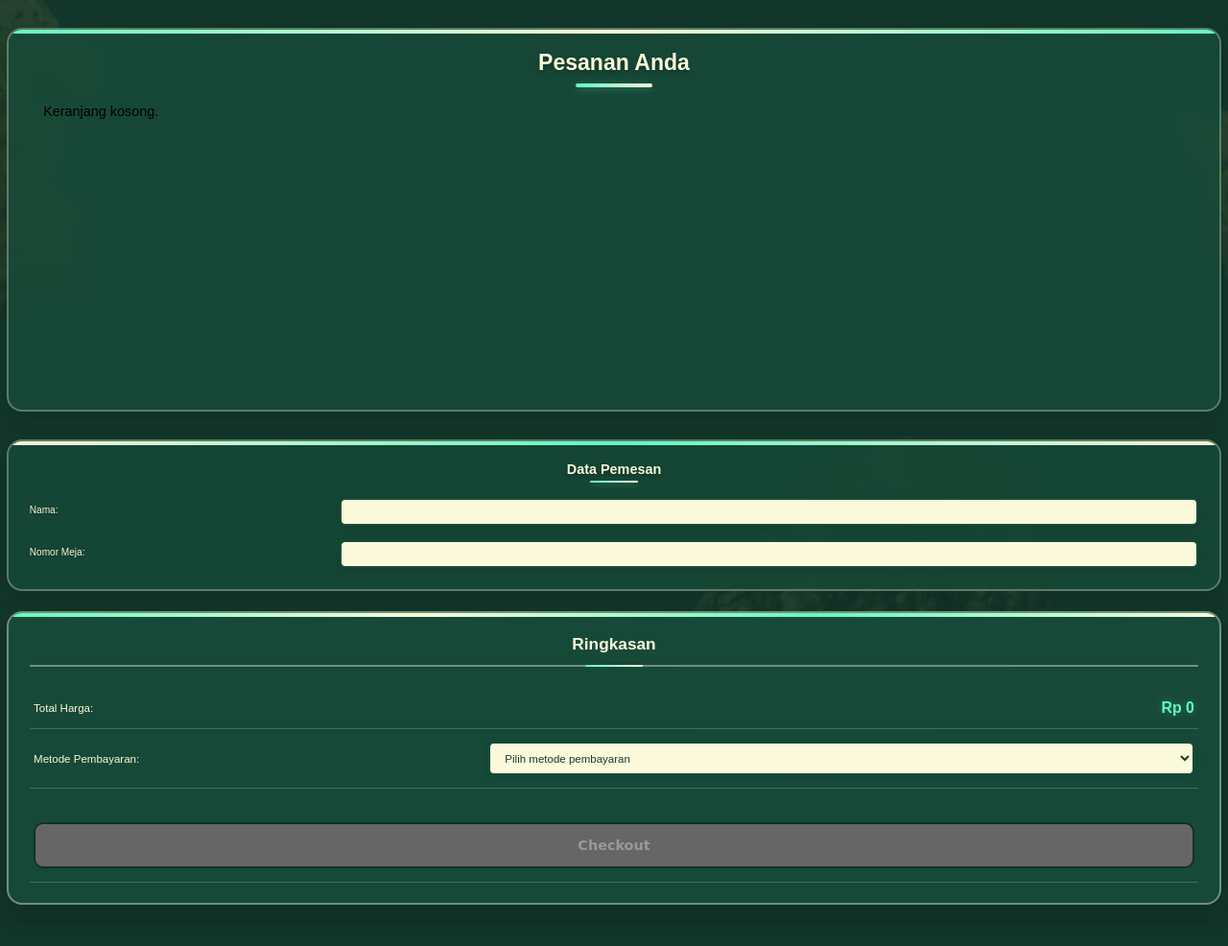
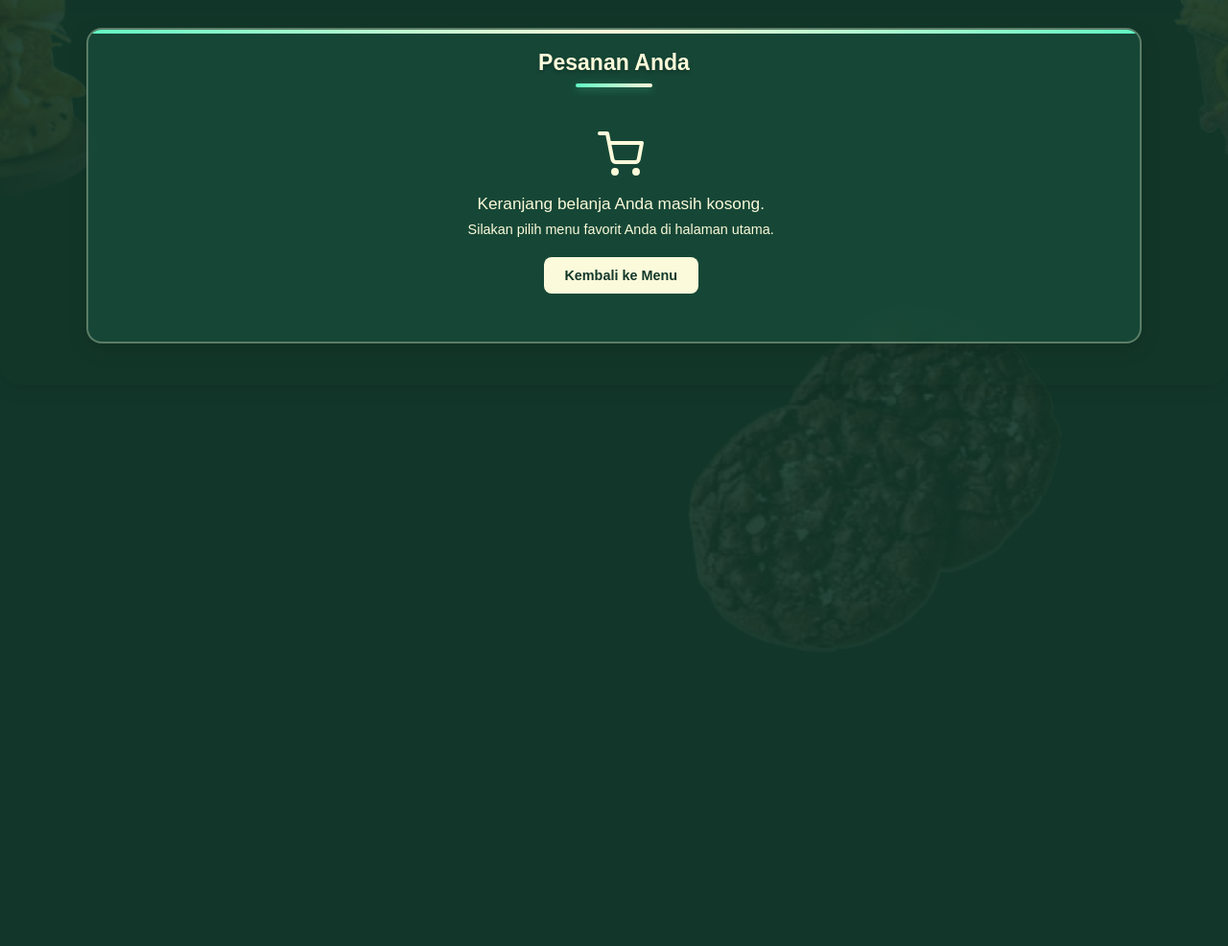
Before and after one commit to Nakaya01/Pemweb_AngkringAAN, a PHP site: page /Pemweb_AngkringAAN/chart.php in a window 1280 px wide. Shown: the part 72-1058 px from the top of the page at 96% size. After the commit the page ends 738 px from the top, so only its background shows below. Run offline with PHP 8.4, Linux system fonts and the light colour scheme; data comes from the database, SQL or seed files in the repository; some web fonts are replaced.

Commit message:
perbaikan logic keranjang kosong

```diff
--- a/chart.php
+++ b/chart.php
@@ -8,6 +8,36 @@ $conn = new mysqli($host, $user, $pass, $db);
 
 if ($conn->connect_error) {
     die("Koneksi gagal: " . $conn->connect_error);
+}
+
+// Check if there's any cart data or valid order
+$has_cart_data = isset($_SESSION['cart']) && !empty($_SESSION['cart']);
+$has_valid_order = isset($_SESSION['pesanan_id']);
+
+// Clean up empty temporary orders that might exist
+if (!$has_cart_data) {
+    // Delete empty temporary orders
+    $conn->query("DELETE p FROM pesanan p
+                  JOIN pelanggan pl ON p.id_pelanggan = pl.id_pelanggan
+                  WHERE p.total_harga = 0 AND pl.nama = 'Temporary'
+                  AND NOT EXISTS (SELECT 1 FROM detail_pesanan dp WHERE dp.pesanan_id = p.id_pesanan)");
+
+    // Also clean up orphaned temporary customers
+    $conn->query("DELETE pl FROM pelanggan pl
+                  WHERE pl.nama = 'Temporary'
+                  AND NOT EXISTS (SELECT 1 FROM pesanan p WHERE p.id_pelanggan = pl.id_pelanggan)");
+
+    // Clear any invalid pesanan_id from session
+    if ($has_valid_order) {
+        unset($_SESSION['pesanan_id']);
+        $has_valid_order = false;
+    }
+}
+
+// Allow access to chart.php even if cart is empty, but don't create temporary orders
+// Only redirect if there's no cart data AND no valid order AND no session cart
+if (!$has_cart_data && !$has_valid_order && !isset($_SESSION['cart'])) {
+    // Don't redirect, just show empty cart
 }
 
 // Convert session cart to database if exists
@@ -62,28 +92,20 @@ if (isset($_SESSION['cart']) && !empty($_SESSION['cart'])) {
 $user_id = $_SESSION['user_id'] ?? 1; // Ganti sesuai implementasi login
 // Untuk demo, asumsikan satu pesanan aktif per user (bisa pakai session)
 $pesanan_id = $_SESSION['pesanan_id'] ?? null;
-if (!$pesanan_id) {
+
+// Hanya cari atau buat pesanan temporary jika ada pesanan_id dalam session
+if ($pesanan_id) {
     // Cari pesanan aktif (total_harga = 0) - temporary pesanan
     $pesanan = $conn->query("SELECT p.* FROM pesanan p
                              JOIN pelanggan pl ON p.id_pelanggan = pl.id_pelanggan
-                             WHERE p.total_harga = 0 AND pl.nama = 'Temporary'
-                             ORDER BY p.id_pesanan DESC LIMIT 1")->fetch_assoc();
+                             WHERE p.id_pesanan = $pesanan_id AND p.total_harga = 0 AND pl.nama = 'Temporary'")->fetch_assoc();
     if ($pesanan) {
-        $pesanan_id = $pesanan['id_pesanan'];
-        $_SESSION['pesanan_id'] = $pesanan_id;
+        $pesanan = $conn->query("SELECT * FROM pesanan WHERE id_pesanan=$pesanan_id")->fetch_assoc();
+    } else {
+        // Pesanan tidak ditemukan atau sudah tidak valid, hapus dari session
+        unset($_SESSION['pesanan_id']);
+        $pesanan_id = null;
     }
-}
-if (!$pesanan_id) {
-    // Buat pesanan temporary baru dengan pelanggan temporary
-    $conn->query("INSERT INTO pelanggan (nama, no_meja) VALUES ('Temporary', 0)");
-    $temp_pelanggan_id = $conn->insert_id;
-
-    $conn->query("INSERT INTO pesanan (id_pelanggan, total_harga, pembayaran) VALUES ($temp_pelanggan_id, 0, 'Cash')");
-    $pesanan_id = $conn->insert_id;
-    $_SESSION['pesanan_id'] = $pesanan_id;
-    $pesanan = $conn->query("SELECT * FROM pesanan WHERE id_pesanan=$pesanan_id")->fetch_assoc();
-} else {
-    $pesanan = $conn->query("SELECT * FROM pesanan WHERE id_pesanan=$pesanan_id")->fetch_assoc();
 }
 
 // Ambil item makanan di keranjang
@@ -170,7 +192,7 @@ if ($pesanan_id) {
     <?php endif; ?>
 
     <!-- Konten Keranjang -->
-    <main class="chart-container">
+    <main class="chart-container<?= (count($order_items) == 0) ? ' is-empty' : '' ?>">
         <!-- Class 1: Daftar barang dipesan -->
         <div class="order-list">
             <h2>Pesanan Anda</h2>
@@ -209,12 +231,18 @@ if ($pesanan_id) {
                     </div>
                     <?php endforeach; ?>
                 <?php else: ?>
-                    <p>Keranjang kosong.</p>
+                    <div class="empty-cart-message" style="text-align: center; padding: 2rem; color: #fbfada;">
+                        <i data-feather="shopping-cart" style="width: 48px; height: 48px; color: #fbfada; margin-bottom: 1rem;"></i>
+                        <p style="font-size: 1.2rem; margin-bottom: 0.5rem; color: #fbfada;">Keranjang belanja Anda masih kosong.</p>
+                        <p style="margin-bottom: 1.5rem; color: #fbfada;">Silakan pilih menu favorit Anda di halaman utama.</p>
+                        <a href="index.php" style="display: inline-block; padding: 0.75rem 1.5rem; background-color: #fbfada; color: #12372a; text-decoration: none; border-radius: 8px; transition: background-color 0.3s; font-weight: 600;">Kembali ke Menu</a>
+                    </div>
                 <?php endif; ?>
             </div>
         </div>
 
         <!-- Right side container for form and summary -->
+        <?php if (count($order_items) > 0): ?>
         <form id="checkout-form" method="post" action="checkout.php" class="right-side-container">
             <!-- Class 2: Form nama dan nomor meja -->
             <div class="order-form">
@@ -255,7 +283,7 @@ if ($pesanan_id) {
                         </tr>
                         <tr>
                             <td colspan="2">
-                                <button id="btn-checkout" type="submit" <?= count($order_items) == 0 ? 'disabled' : '' ?>>Checkout</button>
+                                <button id="btn-checkout" type="submit">Checkout</button>
                             </td>
                         </tr>
                     </tbody>
@@ -263,25 +291,9 @@ if ($pesanan_id) {
                 <input type="hidden" name="pesanan_id" value="<?= $pesanan_id ?>">
             </div>
         </form>
+        <?php endif; ?>
     </main>
 
-    <script>
-        feather.replace();
-
-        // Auto-hide alert messages after 3 seconds
-        document.addEventListener('DOMContentLoaded', function() {
-            const alerts = document.querySelectorAll('.alert');
-            alerts.forEach(function(alert) {
-                setTimeout(function() {
-                    alert.style.opacity = '0';
-                    alert.style.transform = 'translateX(-50%) translateY(-20px)';
-                    setTimeout(function() {
-                        alert.remove();
-                    }, 300);
-                }, 3000);
-            });
-        });
-    </script>
 </body>
 </html>
 <?php $conn->close(); ?>
--- a/css/styleChart.css
+++ b/css/styleChart.css
@@ -100,6 +100,18 @@ body {
     background: rgba(19, 61, 47, 0.05);
     border-radius: 20px;
     box-shadow: 0 4px 20px rgba(0, 0, 0, 0.1);
+}
+
+.chart-container.is-empty {
+    grid-template-columns: 1fr;
+    max-width: none;
+    padding-left: 7%;
+    padding-right: 7%;
+}
+
+.chart-container.is-empty .order-list {
+    height: auto;
+    max-height: none;
 }
 
 .order-list {
--- a/update_cart.php
+++ b/update_cart.php
@@ -189,7 +189,9 @@ if ($_SERVER['REQUEST_METHOD'] === 'POST') {
         if ($success) {
             $itemCount = getItemCount($conn, $pesanan_id);
             if ($itemCount == 0) {
-                header("Location: index.php?message=cart_cleared");
+                // Hapus pesanan dari session jika sudah kosong
+                unset($_SESSION['pesanan_id']);
+                header("Location: chart.php?message=cart_empty");
             } else {
                 header("Location: chart.php?success=updated");
             }
```
